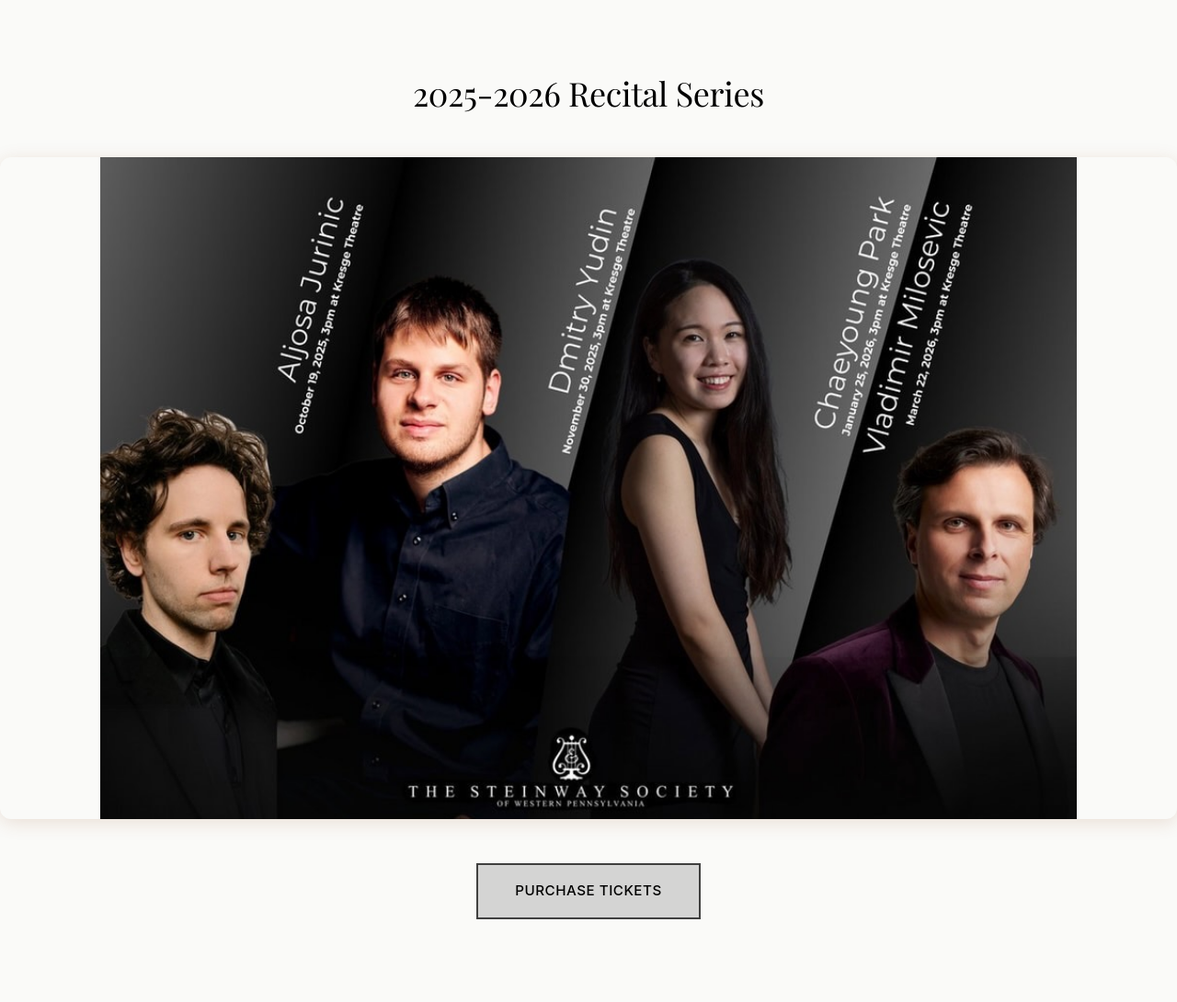
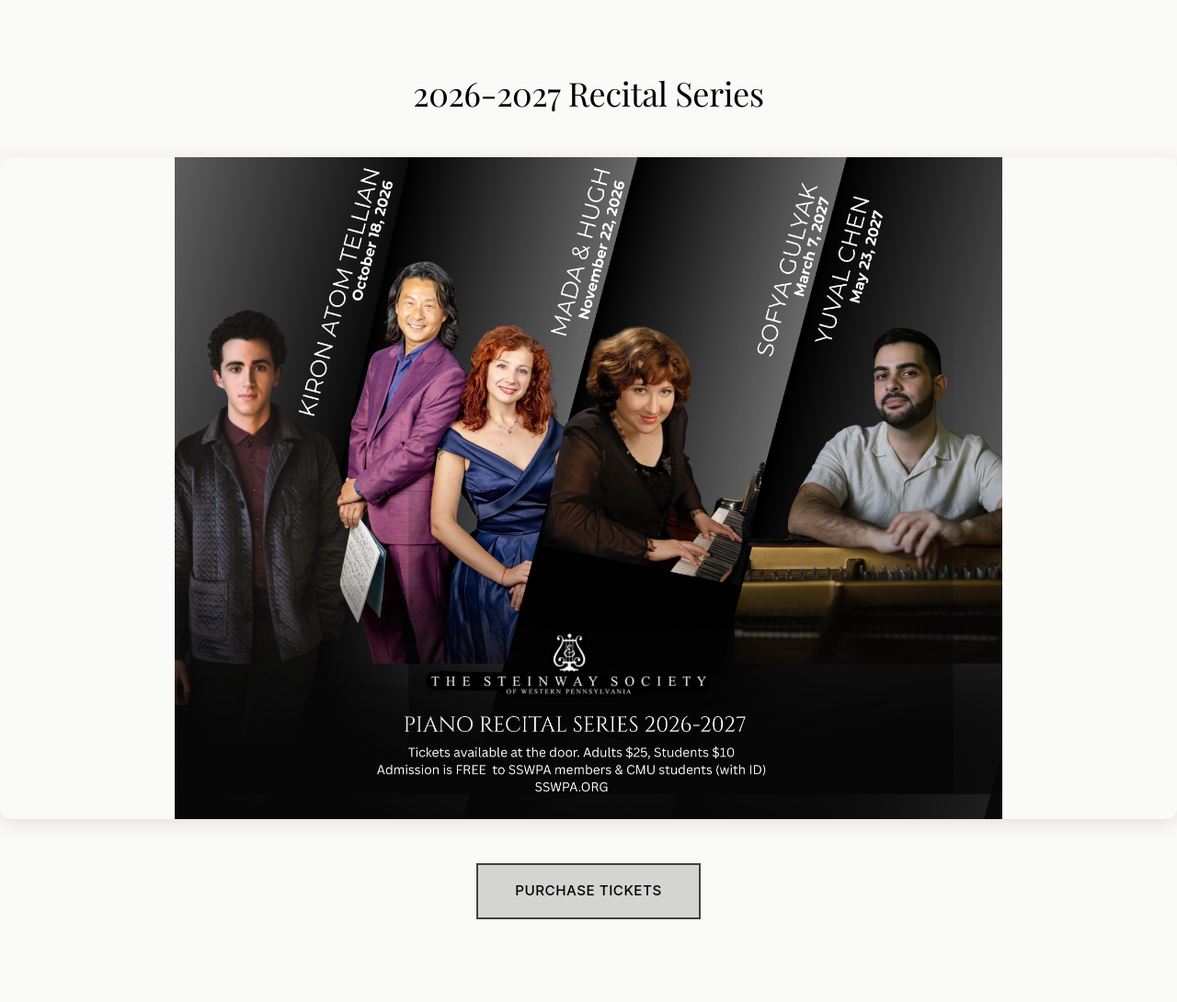
Before and after one commit to Trappie/sswpa, a FastAPI app: page / in a window 1280 px wide. Shown: the part 714-1804 px from the top of the page at 92% size. Run offline with FastAPI, Linux system fonts and the light colour scheme; data that the repository does not hold is empty; some libraries are stand-ins or nearby versions; some web fonts are replaced.

Commit message:
2027 update (#26)
Co-authored-by: Di Wu <diw26@pitt.edu>

```diff
--- a/templates/index.html
+++ b/templates/index.html
@@ -33,10 +33,10 @@
     <section class="section">
         <div class="container">
             <div style="text-align: center; margin-bottom: 3rem;">
-                <h2>2025-2026 Recital Series</h2>
+                <h2>2026-2027 Recital Series</h2>
             </div>
         </div>
-        <div style="width: 100vw; margin: 2rem 0; border-radius: 12px; box-shadow: var(--shadow-elegant); background: url('/static/images/piano_recital_series_2025_2026.jpeg') center/contain no-repeat; aspect-ratio: 16/9; position: relative; left: 50%; transform: translateX(-50%);"></div>
+        <div style="width: 100vw; margin: 2rem 0; border-radius: 12px; box-shadow: var(--shadow-elegant); background: url('/static/images/piano_recital_series_2026_2027.jpg') center/contain no-repeat; aspect-ratio: 16/9; position: relative; left: 50%; transform: translateX(-50%);"></div>
         <div class="container">
 
 
```
Also changed, not shown: static/images/piano_recital_series_2026_2027.jpg (added).
